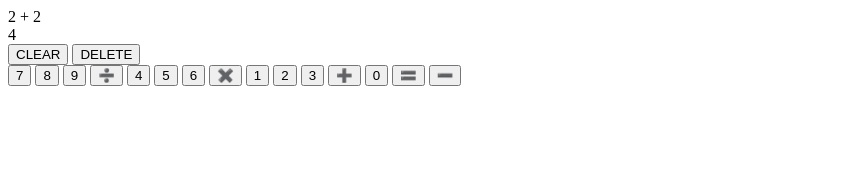
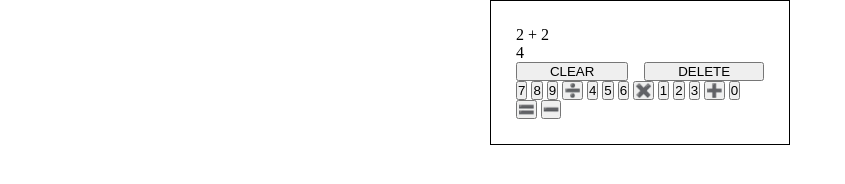
Before and after one commit to cboud31/jsCalculator, a plain HTML site: page index.html in a window 1280 px wide. Shown: the whole page, without its empty margins (0-845 px from the left). Drawn offline with Linux system fonts and the light colour scheme.

Commit message:
begin CSS

```diff
--- a/index.html
+++ b/index.html
@@ -14,7 +14,7 @@
           <div class="display main">4</div>
         </section>
         <section class="controls">
-          <div class="controls edit">
+          <div class="controls-edit">
             <button class="clear">CLEAR</button>
             <button class="delete">DELETE</button>
           </div>
--- a/styles.css
+++ b/styles.css
@@ -0,0 +1,22 @@
+* {
+  box-sizing: border-box;
+  margin: 0;
+  padding: 0;
+}
+
+.calculator {
+  border: 1px solid black;
+  margin: 0 auto;
+  padding: 25px;
+  width: 300px;
+}
+
+.controls-edit {
+  display: flex;
+  gap: 16px;
+}
+
+.clear,
+.delete {
+  flex-grow: 1;
+}
```
